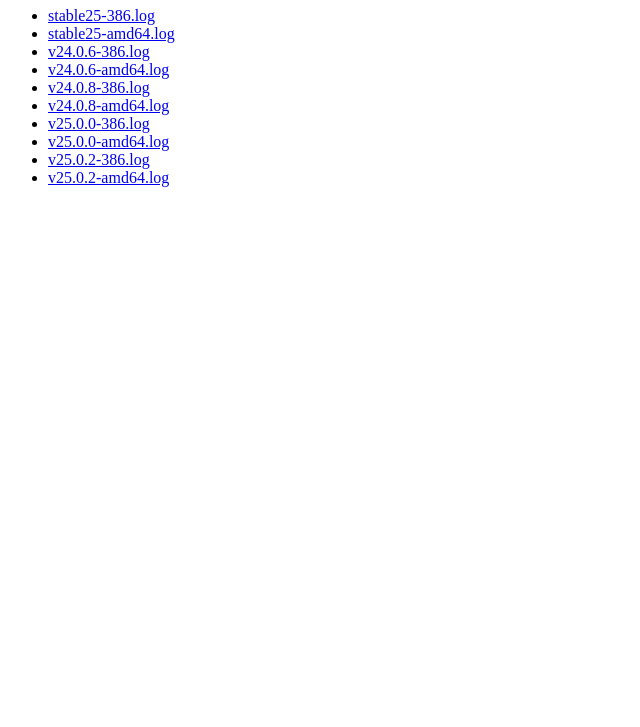
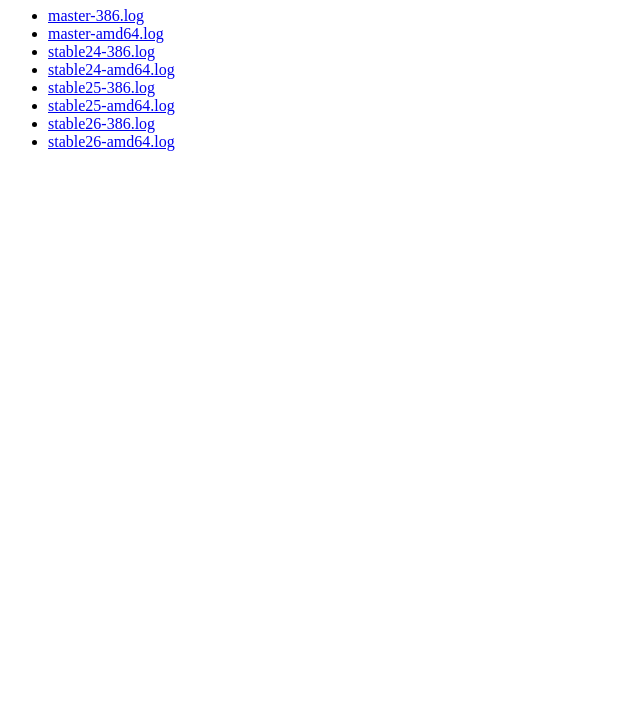
Before and after one commit to j-be/nextcloud-ci, a plain HTML site: page index.html in a window 1280 px wide. Shown: the part 73-800 px from the top of the page, without its empty margins (0-640 px from the left). Drawn offline with Linux system fonts and the light colour scheme.

Commit message:
Deploying to gh-pages from @ j-be/nextcloud-ci@e995816ebd4b9f9e5726b84adda6c05b2028a53d 🚀

```diff
--- a/index.html
+++ b/index.html
@@ -1,13 +1,11 @@
 <!DOCTYPE html><html><body>
-<h1>Fri Jan  6 14:29:50 UTC 2023</h1><ul>
+<h1>Sun Mar 19 09:58:10 UTC 2023</h1><ul>
+<li><a href=master-386.log/master-386.log>master-386.log</a></li>
+<li><a href=master-amd64.log/master-amd64.log>master-amd64.log</a></li>
+<li><a href=stable24-386.log/stable24-386.log>stable24-386.log</a></li>
+<li><a href=stable24-amd64.log/stable24-amd64.log>stable24-amd64.log</a></li>
 <li><a href=stable25-386.log/stable25-386.log>stable25-386.log</a></li>
 <li><a href=stable25-amd64.log/stable25-amd64.log>stable25-amd64.log</a></li>
-<li><a href=v24.0.6-386.log/v24.0.6-386.log>v24.0.6-386.log</a></li>
-<li><a href=v24.0.6-amd64.log/v24.0.6-amd64.log>v24.0.6-amd64.log</a></li>
-<li><a href=v24.0.8-386.log/v24.0.8-386.log>v24.0.8-386.log</a></li>
-<li><a href=v24.0.8-amd64.log/v24.0.8-amd64.log>v24.0.8-amd64.log</a></li>
-<li><a href=v25.0.0-386.log/v25.0.0-386.log>v25.0.0-386.log</a></li>
-<li><a href=v25.0.0-amd64.log/v25.0.0-amd64.log>v25.0.0-amd64.log</a></li>
-<li><a href=v25.0.2-386.log/v25.0.2-386.log>v25.0.2-386.log</a></li>
-<li><a href=v25.0.2-amd64.log/v25.0.2-amd64.log>v25.0.2-amd64.log</a></li>
+<li><a href=stable26-386.log/stable26-386.log>stable26-386.log</a></li>
+<li><a href=stable26-amd64.log/stable26-amd64.log>stable26-amd64.log</a></li>
 </ul></body></html>
```
Also changed, not shown: 16 other files.
